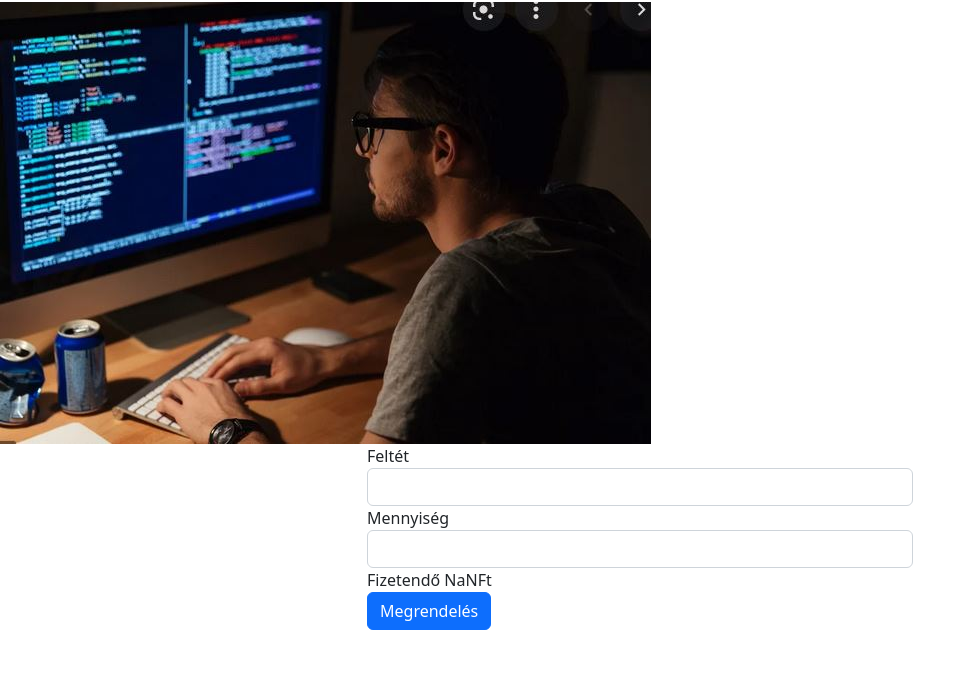
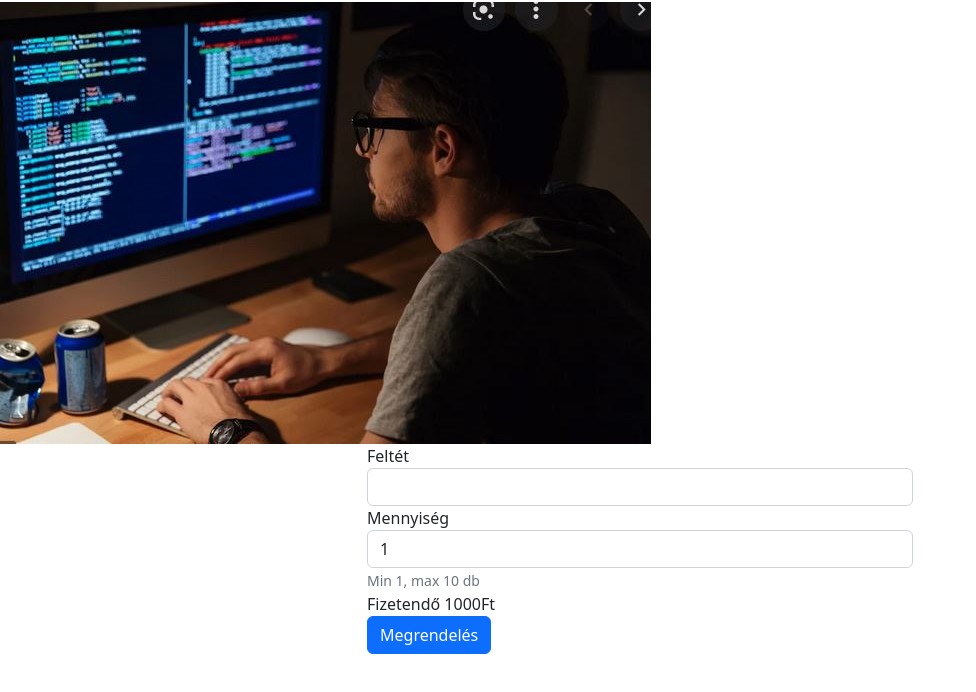
Before and after one commit to mexeri/jsdemo, a plain HTML site: page index.html in a window 1280 px wide. Both pictures are taken after a click on the button "Megrendelés". Shown: the part 54-746 px from the top of the page, without its empty margins (0-976 px from the left). Drawn offline with nearby package versions, Linux system fonts and the light colour scheme.

Commit message:
2.commit

```diff
--- a/index.html
+++ b/index.html
@@ -35,7 +35,8 @@
                     </div>
                     <div class="form-group">
                         <label for="">Mennyiség</label>
-                        <input type="number" name="amount-input" class="form-control">
+                        <input type="number" name="amount-input" class="form-control" value="1">
+                        <small class="form-text text-muted">Min 1, max 10 db</small>
                     </div>
                     <div class="form-group">
 
--- a/js/main.js
+++ b/js/main.js
@@ -5,7 +5,26 @@ function calcAmount()
     let price = 1000;
     let amountInput = document.querySelector("input[name='amount-input']");
     let showAmount = document.querySelector("span.show-amount");
-    let amount = parseInt(amountInput.value)*price;
+    let amountNumber = parseInt(amountInput.value);
+
+    amountNumber = isNaN(amountNumber) ? 0 : amountNumber;
+
+
+    if(amountNumber>10)
+    {
+        alert("Max 10 db!");
+        return;
+    }
+    else if(amountNumber<1)
+    {
+        alert("Min 1 db kell!");
+        return;
+    }
+
+
+
+    let amount = amountNumber*price;
+
 
     showAmount.innerHTML = amount;
 }
```
